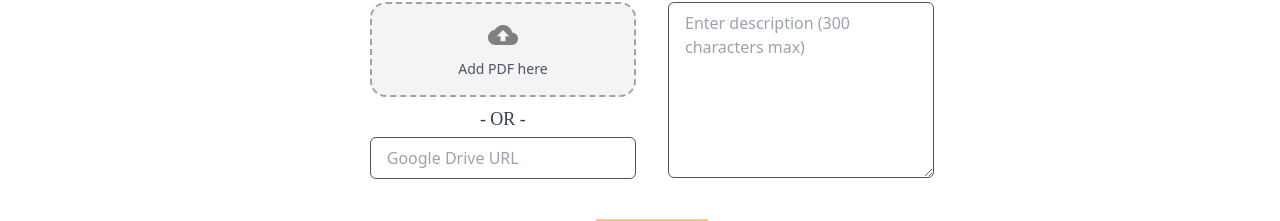
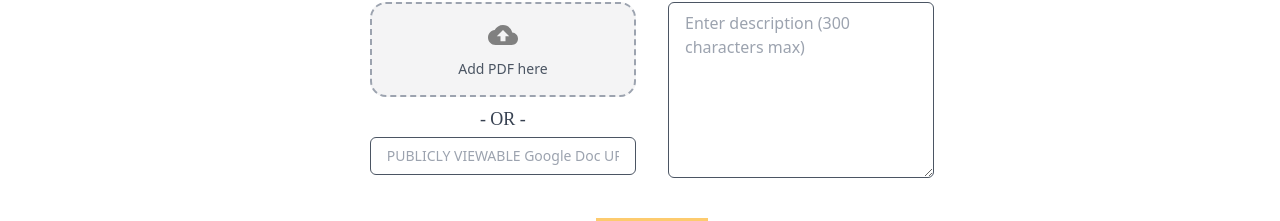
Before and after one commit to TheWiseGhost/NoteSlide, a React (Create React App) app: page /upload in a window 1280 px wide. Shown: the part 348-569 px from the top of the page. Built offline with nearby package versions, Linux system fonts and the light colour scheme; a web font is replaced by a local one.

Commit message:
Stress google doc needs to be publicly viewable on upload

```diff
--- a/src/components/AddNote.js
+++ b/src/components/AddNote.js
@@ -362,8 +362,8 @@ const AddNote = () => {
                       type="text"
                       value={driveUrl}
                       onChange={handleDriveUrlChange}
-                      placeholder="Google Drive URL"
-                      className="mb-4 px-4 py-2 border border-gray-600 rounded-md w-full justify-center"
+                      placeholder="PUBLICLY VIEWABLE Google Doc URL"
+                      className="mb-4 px-4 py-2 border border-gray-600 rounded-md text-sm w-full justify-center"
                     />
                   </div>
                 </div>
```
